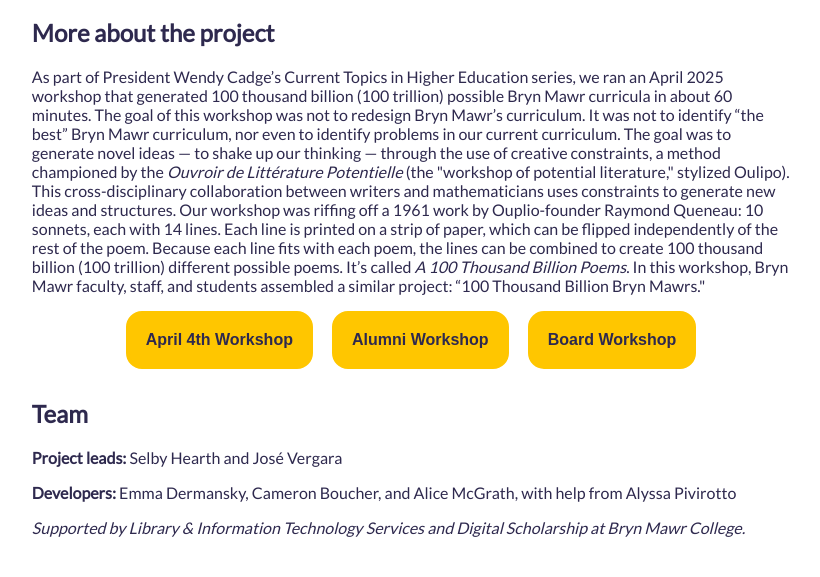
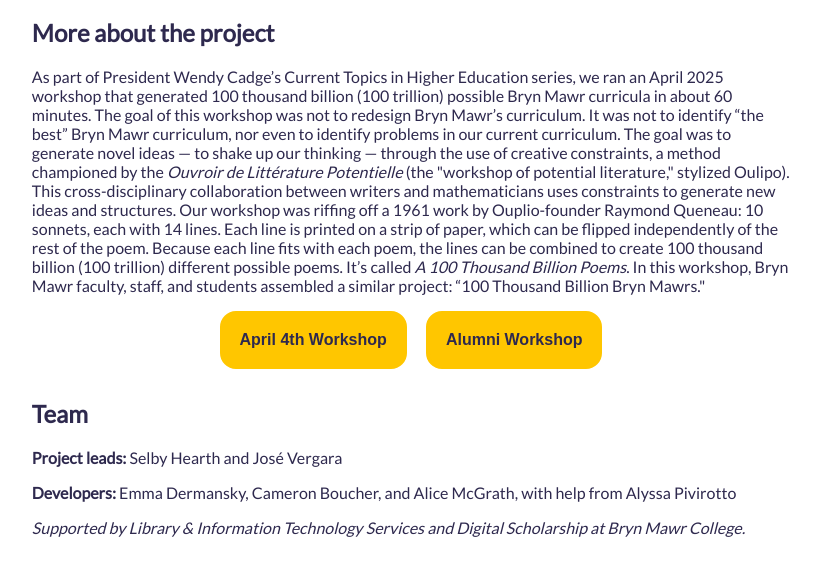
Before and after one commit to digbmc/100tbbm-container, a Jekyll site: the page built from index.html, in a window 1280 px wide. Shown: the part 1036-1613 px from the top of the page, without its empty margins (229-1049 px from the left). Built offline with Jekyll 4.4.1, drawn with Linux system fonts in a browser that asks for light colours; some web fonts are replaced.

Commit message:
commented out board

```diff
--- a/_includes/footer.html
+++ b/_includes/footer.html
@@ -16,13 +16,13 @@
                 <a href="https://docs.google.com/document/d/e/2PACX-1vSTfKWOCKfY8VNg1yzM4ubh2zGucjdtkq4JVSVDsy8y-uOXFwb34k4PXEQa-iDDMEXiKiijff_HzR0S/pub">All responses from the alumni workshop</a>
             </div>
         </li>
-        <li class="dropdown">
+        <!-- <li class="dropdown">
             <button class="dropbtn">Board Workshop</button>
             <div class="dropdown-content">
                 <a href="{{ '/board/' | relative_url }}">Board curriculum generator</a>
-                <!--<a href="">Read the full set of responses from the Board workshop here</a>-->
+                <a href="">Read the full set of responses from the Board workshop here</a>
             </div>
-        </li>
+        </li> -->
     </ul>
 
     <h2>Team</h2>
```
Also changed, not shown: 1 other file.
